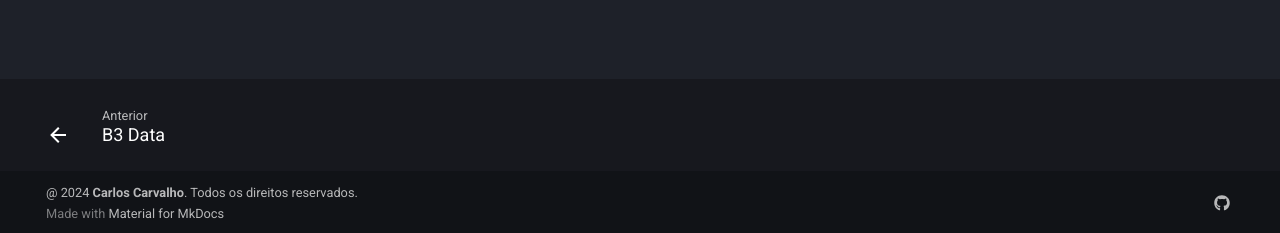
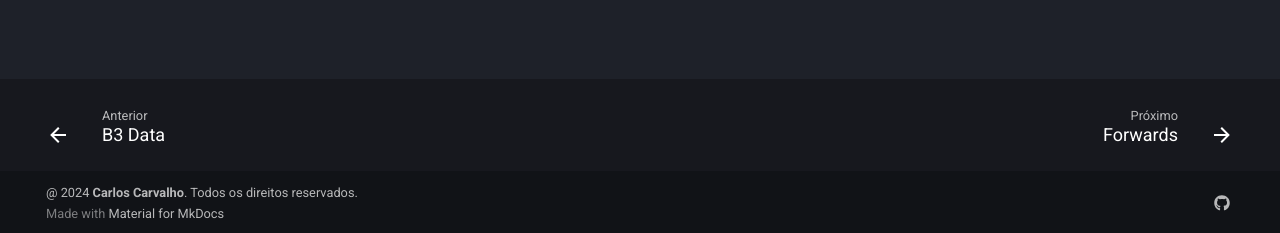
Before and after one commit to crdcj/PYield, an MkDocs documentation site: the page built from docs/futures.md, in a window 1280 px wide. Shown: the part 664-897 px from the top of the page. Built offline with MkDocs 1.6.1 and Material for MkDocs 9.7.7, drawn with Linux system fonts in a browser that asks for light colours; comment, search, counter and statistics services are not loaded.

Commit message:
docs update

```diff
--- a/mkdocs.yml
+++ b/mkdocs.yml
@@ -18,7 +18,7 @@ nav:
       - DI Data: di.md
       - B3 Data: b3.md
       - Futures Data: futures.md
-      - Forwards: fwd.md
+      - Forwards: forwards.md
 
 theme:
   name: 'material'
```
Also changed, not shown: docs/forwards.md (+1 -1 lines).
